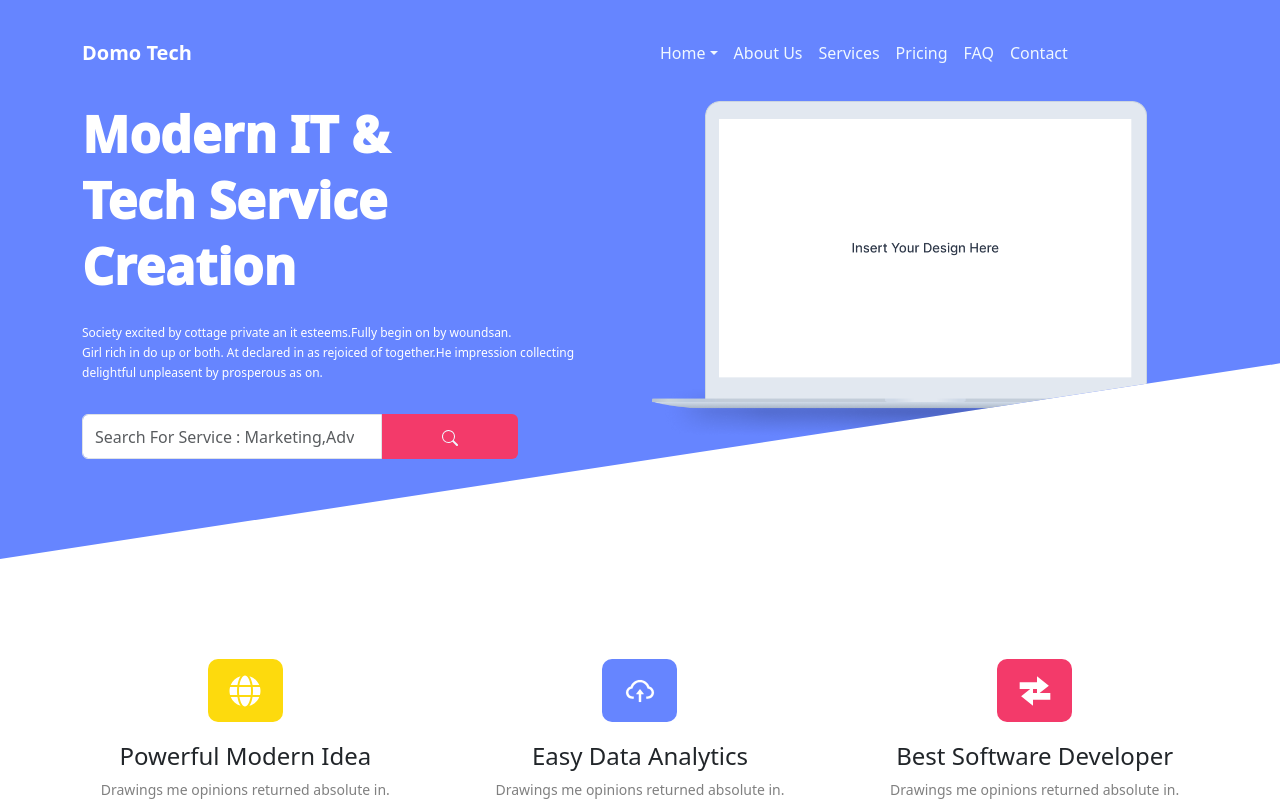
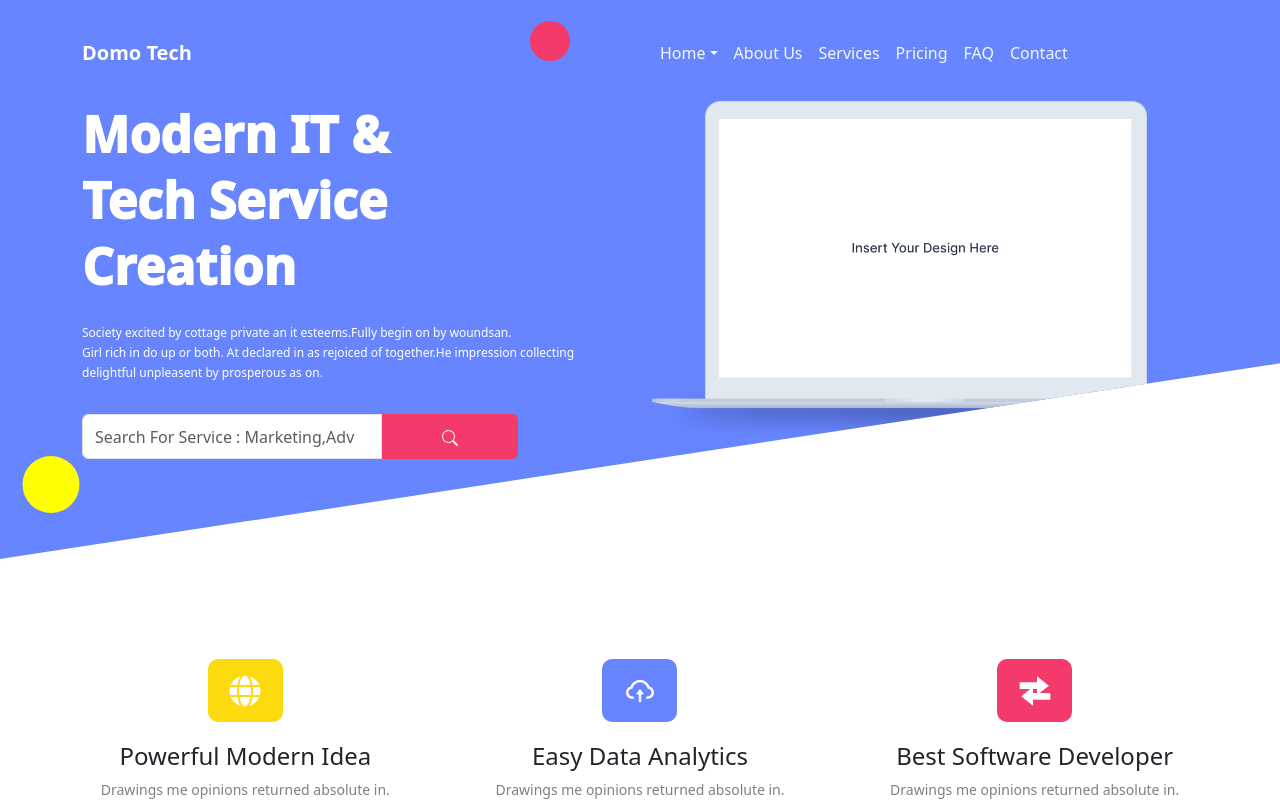
Before and after one commit to TanvirKaurBedi/CodeCraft, a React (Create React App) app: page / in a window 1280 px wide. Shown: the top 801 px of the page. Built offline with nearby package versions, Linux system fonts and the light colour scheme.

Commit message:
ui fixing

```diff
--- a/src/css/Header.css
+++ b/src/css/Header.css
@@ -4,7 +4,32 @@
     padding-bottom: 100px;
     clip-path: polygon(0 -2%, 100% 0, 100% 65%, 0 100%);
 }
+.header_outermost_div::before {
+    content: "";
+    position: absolute;
+    top: 456px;
+    left: 4%;
+    transform: translateX(-50%);
+    width: 57px;
+    height: 57px;
+    background-color: yellow;
+    border-radius: 50%;
+}
+*, ::after, ::before {
+    box-sizing: border-box;
+}
 
+.header_outermost_div::after {
+    content: "";
+    position: absolute;
+    top: 21px;
+    left: 43%;
+    transform: translateX(-50%);
+    width: 40px;
+    height: 40px;
+    background-color: #F33A6A;
+    border-radius: 50%;
+}
 .search_grp {
     display: flex;
     align-items: baseline;
@@ -82,3 +107,6 @@
 .frst_row{
     margin-bottom:20px;
 }
+.active{
+    color:red !important
+}
```
